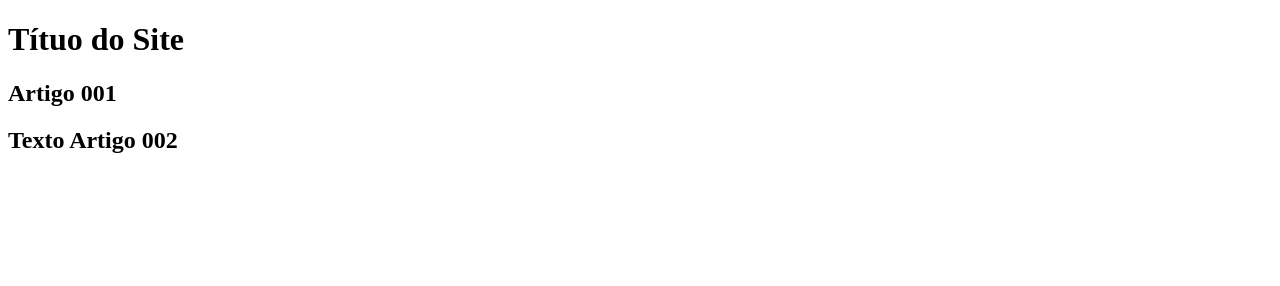
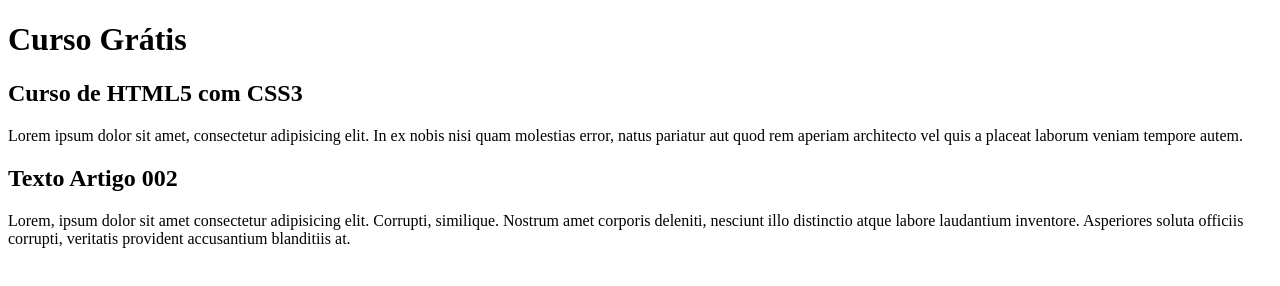
Before and after one commit to Danvsm/projeto-site, a plain HTML site: page index.html in a window 1280 px wide. Drawn offline with Linux system fonts and the light colour scheme.

Commit message:
comecei a escrever o conteúdo

```diff
--- a/index.html
+++ b/index.html
@@ -9,13 +9,17 @@
 <body>
     <main>
         <header>
-            <h1>Títuo do Site</h1>
+            <h1>Curso Grátis</h1>
         </header>
         <article>
-            <h2>Artigo 001</h2>
+            <h2>Curso de HTML5 com CSS3</h2>
+            <p>Lorem ipsum dolor sit amet, consectetur adipisicing elit. In ex nobis nisi quam molestias error, natus pariatur aut quod rem aperiam architecto vel quis a placeat laborum veniam tempore autem.</p>
         </article>
         <article>
             <h2>Texto Artigo 002</h2>
+            <p>
+                Lorem, ipsum dolor sit amet consectetur adipisicing elit. Corrupti, similique. Nostrum amet corporis deleniti, nesciunt illo distinctio atque labore laudantium inventore. Asperiores soluta officiis corrupti, veritatis provident accusantium blanditiis at.
+            </p>
         </article>
     </main>
 </body>
```
